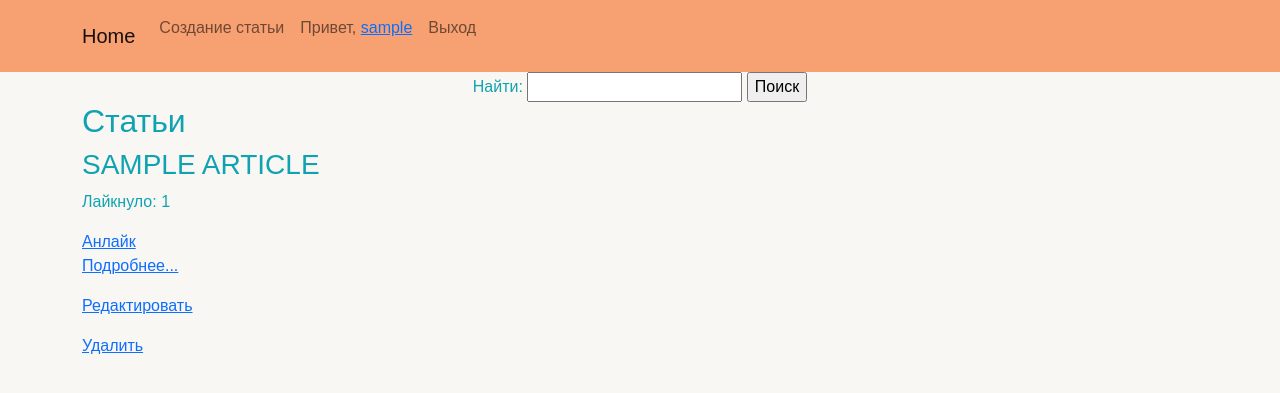
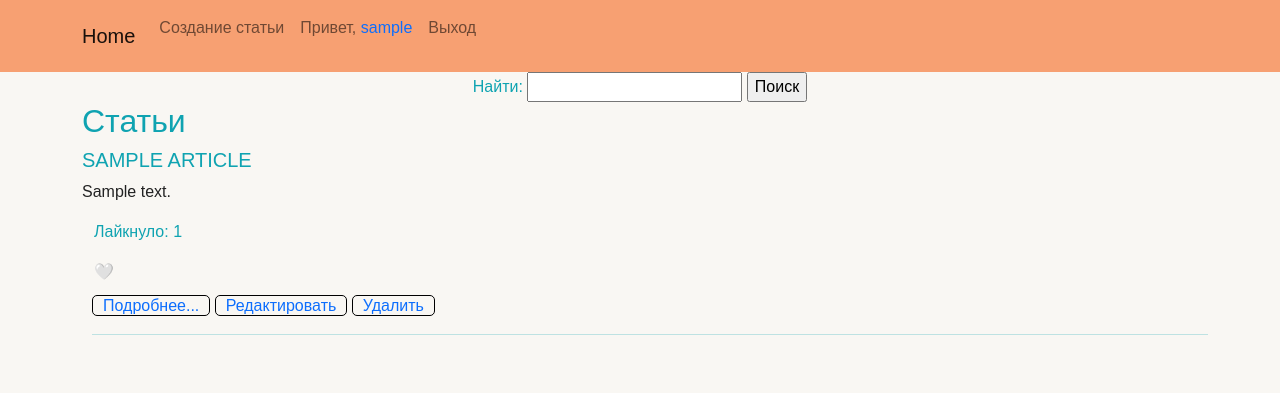
Before and after one commit to mtashtanovski/Articles_and_Comments, a Django app: page / in a window 1280 px wide. Shown: the top 393 px of the page. Run offline with Django 4.2, Linux system fonts and the light colour scheme; a user stored in the database is signed in; tables that the repository leaves empty hold one stand-in row (values such as "Sample post"); parts of the project's set-up code (start-up, migrations or seed data) failed here and were passed over; some libraries are stand-ins or nearby versions.

Commit message:
HW #70 1. Modified styles and template display.

```diff
--- a/source/webapp/static/css/style.css
+++ b/source/webapp/static/css/style.css
@@ -47,14 +47,40 @@ body {
     border: solid 1px gray;
 }
 
-/*.icon-social {*/
-/*	margin: 20px 15px;*/
-/*}*/
-
-.icon-social:hover {
-	color: #ff4c68
-}
-
 .invisible {
     display: none;
 }
+
+div.detail-info {
+    margin: 10px;
+    padding: 0;
+}
+
+p.detail-info {
+    display: inline;
+    word-wrap: break-word;
+    border: 1px solid black;
+    border-radius: 5px;
+    padding: 1px 10px;
+}
+
+p.detail-info:hover {
+    background-color: #f3bfa2;
+}
+
+
+p > a {
+    text-decoration: none;
+}
+
+p.content-info {
+    color: #222222;
+}
+
+a.like-link {
+    text-decoration: none;
+}
+
+a.like-link:hover {
+    padding: 5px;
+}
--- a/source/webapp/templates/articles/view.html
+++ b/source/webapp/templates/articles/view.html
@@ -41,11 +41,11 @@
 
         <hr>
         {% if perms.webapp.change_comment or user == commnet.author %}
-            <p><a href="{% url "webapp:comment_update_view" comment.pk %}">Изменить</a></p>
+            <p class="detail-info"><a href="{% url "webapp:comment_update_view" comment.pk %}">Изменить</a></p>
         {% endif %}
 
         {% if perms.webapp.delete_comment or user == commnet.author %}
-            <p><a href="{% url "webapp:comment_delete_view" comment.pk %}">Удалить</a></p>
+            <p class="detail-info"><a href="{% url "webapp:comment_delete_view" comment.pk %}">Удалить</a></p>
         {% endif %}
         <hr style="border: dashed">
     {% endfor %}
--- a/source/webapp/templates/partial/article_list.html
+++ b/source/webapp/templates/partial/article_list.html
@@ -6,19 +6,25 @@
 
 {% for article in articles %}
 
-    <h3>{{ article.upper }}</h3>
+    <h5>{{ article.upper }}</h5>
+    <p class="content-info">
+        {{ article.content | truncatechars:20}}
+    </p>
 
     {% include "partial/like_article.html" %}
-
-    <p><a href="{{ article.get_absolute_url }}">Подробнее...</a></p>
+    <div class="container detail-info">
+        <p class="detail-info"><a href="{{ article.get_absolute_url }}">Подробнее...</a></p>
 
     {% if perms.webapp.change_article or user == article.author %}
-        <p><a href="{% url "webapp:article_update_view" article.pk %}">Редактировать</a></p>
+        <p class="detail-info"><a href="{% url "webapp:article_update_view" article.pk %}">Редактировать</a></p>
     {% endif %}
 
     {% if perms.webapp.delete_article %}
-        <p><a href="{% url "webapp:article_delete_view" article.pk %}">Удалить</a></p>
+        <p class="detail-info"><a href="{% url "webapp:article_delete_view" article.pk %}">Удалить</a></p>
     {% endif %}
+    <hr>
+    </div>
+
 
 {% empty %}
     <p>Статьи не найдены...</p>
--- a/source/webapp/templates/partial/like_article.html
+++ b/source/webapp/templates/partial/like_article.html
@@ -1,14 +1,14 @@
 {% load static %}
 
-<div>
+<div class="container">
     {% if user.is_authenticated %}
         <p class="like-counter" id="like-counter-{{ article.pk }}">Лайкнуло: {{ article.likes.count }}</p>
         {% if user in article.likes.all %}
-            <a class="like-link" data-article-id="{{ article.pk }}" href="{% url "webapp:unlike_article" article.pk %}">Анлайк</a>
-            <a class="like-link invisible" data-article-id="{{ article.pk }}" href="{% url "webapp:like_article" article.pk %}">Лайк</a>
+            <a class="like-link" data-article-id="{{ article.pk }}" href="{% url "webapp:unlike_article" article.pk %}">&#129293;</a>
+            <a class="like-link invisible" data-article-id="{{ article.pk }}" href="{% url "webapp:like_article" article.pk %}">&#10084;&#65039;</a>
         {% else %}
-            <a class="like-link invisible" data-article-id="{{ article.pk }}" href="{% url "webapp:unlike_article" article.pk %}">Анлайк</a>
-            <a class="like-link" data-article-id="{{ article.pk }}" href="{% url "webapp:like_article" article.pk %}">Лайк</a>
+            <a class="like-link invisible" data-article-id="{{ article.pk }}" href="{% url "webapp:unlike_article" article.pk %}">&#129293;</a>
+            <a class="like-link" data-article-id="{{ article.pk }}" href="{% url "webapp:like_article" article.pk %}">&#10084;&#65039;</a>
         {% endif %}
     {% endif %}
 </div>
```
